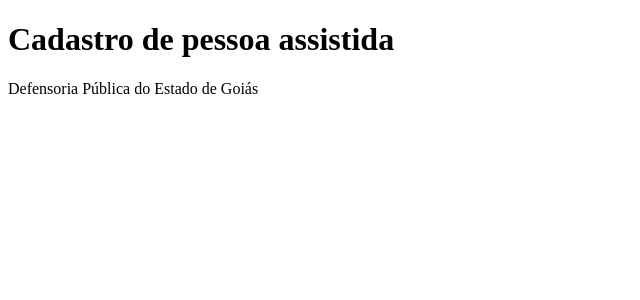
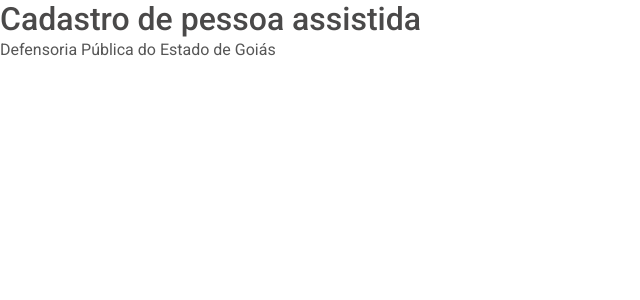
Before and after one commit to deborahrod/desafio_defensoria, a React (Vite) app in the folder frontend/: page / in a window 1280 px wide. Shown: the top 300 px of the page, without its empty margins (0-640 px from the left). Built offline with nearby package versions, Linux system fonts and the light colour scheme.

Commit message:
feat(tema): adiciona tokens visuais, Roboto e marca da Defensoria

```diff
--- a/frontend/index.html
+++ b/frontend/index.html
@@ -2,6 +2,7 @@
 <html lang="pt-BR">
   <head>
     <meta charset="UTF-8" />
+    <link rel="icon" type="image/svg+xml" href="/dpe-logo.svg" />
     <meta name="viewport" content="width=device-width, initial-scale=1.0" />
     <title>Cadastro de pessoa assistida | Defensoria Pública do Estado de Goiás</title>
   </head>
--- a/frontend/package.json
+++ b/frontend/package.json
@@ -11,6 +11,7 @@
     "test": "vitest run"
   },
   "dependencies": {
+    "@fontsource/roboto": "^5.3.0",
     "react": "^19.3.1",
     "react-dom": "^19.3.1"
   },
--- a/frontend/src/main.tsx
+++ b/frontend/src/main.tsx
@@ -1,3 +1,8 @@
+import '@fontsource/roboto/400.css'
+import '@fontsource/roboto/500.css'
+import '@fontsource/roboto/700.css'
+import './tema/tokens.css'
+import './tema/base.css'
 import { StrictMode } from 'react'
 import { createRoot } from 'react-dom/client'
 import App from './App.tsx'
--- /dev/null
+++ b/frontend/src/tema/base.css
@@ -0,0 +1,62 @@
+*,
+*::before,
+*::after {
+  box-sizing: border-box;
+}
+
+html {
+  -webkit-text-size-adjust: 100%;
+}
+
+body {
+  margin: 0;
+  background: var(--cor-fundo);
+  color: var(--cor-texto);
+  font-family: var(--fonte-base);
+  font-size: var(--texto-base);
+  font-weight: var(--peso-normal);
+  line-height: 1.5;
+}
+
+#root {
+  display: flex;
+  flex-direction: column;
+  min-height: 100vh;
+}
+
+h1,
+h2,
+h3 {
+  margin: 0;
+  color: var(--cor-texto-forte);
+  font-weight: var(--peso-medio);
+  line-height: 1.2;
+}
+
+p {
+  margin: 0;
+}
+
+a {
+  color: var(--cor-verde);
+}
+
+a:hover {
+  color: var(--cor-verde-escuro);
+}
+
+button,
+input,
+select,
+textarea {
+  font: inherit;
+}
+
+:focus-visible {
+  outline: none;
+  box-shadow: var(--foco);
+}
+
+img {
+  max-width: 100%;
+}
--- /dev/null
+++ b/frontend/src/tema/tokens.css
@@ -0,0 +1,39 @@
+/* Valores extraídos dos estilos de www2.defensoria.go.def.br */
+:root {
+  --cor-verde: #007b2f;
+  --cor-verde-escuro: #006928;
+  --cor-verde-claro: #95ae23;
+  --cor-verde-claro-suave: rgb(149 174 35 / 13%);
+  --cor-branco: #ffffff;
+  --cor-texto: #565656;
+  --cor-texto-forte: #4a4949;
+  --cor-fundo: #ffffff;
+  --cor-fundo-suave: #f3f3f3;
+  --cor-fundo-faixa: #ececec;
+  --cor-borda: #cccccc;
+  --cor-erro: #c53030;
+
+  --fonte-base: 'Roboto', system-ui, -apple-system, 'Segoe UI', Arial, sans-serif;
+  --texto-pequeno: 0.875rem;
+  --texto-base: 1rem;
+  --texto-medio: 1.125rem;
+  --texto-titulo: 1.5625rem;
+  --peso-normal: 400;
+  --peso-medio: 500;
+  --peso-forte: 700;
+
+  --espaco-1: 0.25rem;
+  --espaco-2: 0.5rem;
+  --espaco-3: 0.75rem;
+  --espaco-4: 1rem;
+  --espaco-5: 1.5rem;
+  --espaco-6: 2rem;
+
+  --raio-botao: 10px;
+  --raio-pilula: 20px;
+  --sombra-suave: 0 5px 10px -5px #777777;
+  --foco: 0 0 0 3px var(--cor-branco), 0 0 0 6px var(--cor-verde-escuro);
+
+  --largura-pagina: 71.25rem;
+  --largura-conversa: 45rem;
+}
```
Also changed, not shown: frontend/public/dpe-logo.svg (added), 1 other file (tests, documents, lock files or other folders).
